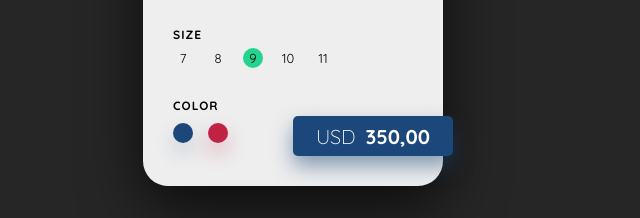
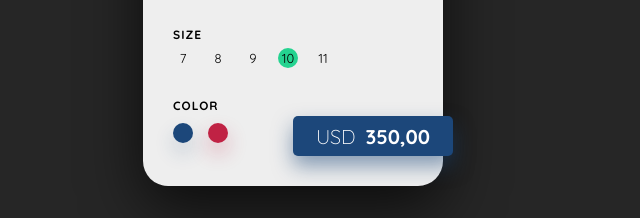
Before and after one commit to Marshal10/Nike-Product-Card, a plain HTML site: page index.html in a window 1280 px wide. Both pictures are taken after a click on the element "10". Shown: the part 489-707 px from the top of the page, 347-987 px from the left. Drawn offline with Linux system fonts and the light colour scheme.

Commit message:
Size selection functionality

```diff
--- a/index.html
+++ b/index.html
@@ -56,7 +56,7 @@
               <div class="size">
                 <span>7</span>
                 <span>8</span>
-                <span>9</span>
+                <span class="active">9</span>
                 <span>10</span>
                 <span>11</span>
               </div>
--- a/script.js
+++ b/script.js
@@ -1,6 +1,7 @@
 const container=document.querySelector('.container')
 const color1=document.querySelector('.color-1')
 const color2=document.querySelector('.color-2')
+const sizes=document.querySelectorAll('.size span')
 
 color2.addEventListener('click',()=>{
     container.classList.add('change')
@@ -9,3 +10,16 @@ color2.addEventListener('click',()=>{
 color1.addEventListener('click',()=>{
     container.classList.remove('change')
 })
+
+function removeActiveClasses(){
+    sizes.forEach((size)=>{
+        size.classList.remove('active')
+    })
+}
+
+sizes.forEach((size)=>{
+    size.addEventListener('click',()=>{
+        removeActiveClasses()
+        size.classList.add('active')
+    })
+})
--- a/style.css
+++ b/style.css
@@ -171,7 +171,7 @@ html{
     background-color: #25d390;
 }
 
-.card-bottom .sizes .size span:nth-child(3){
+.card-bottom .sizes .size span.active{
     background-color: #25d390;
 }
 
```
